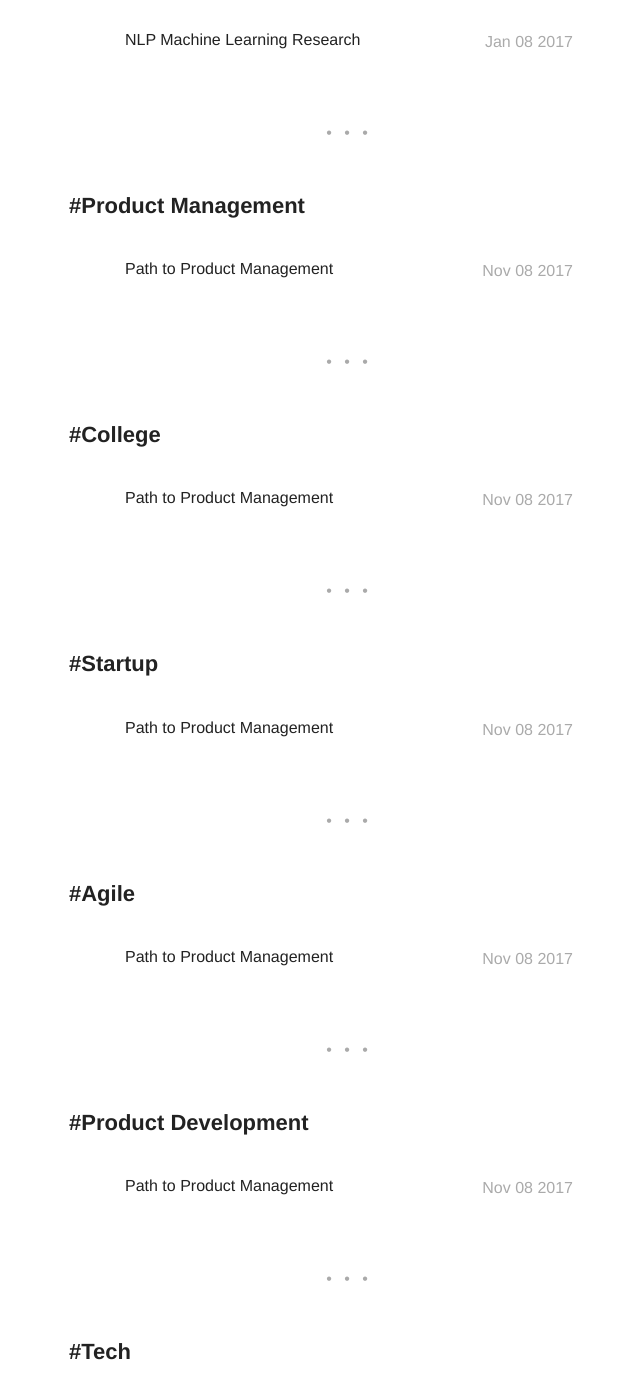
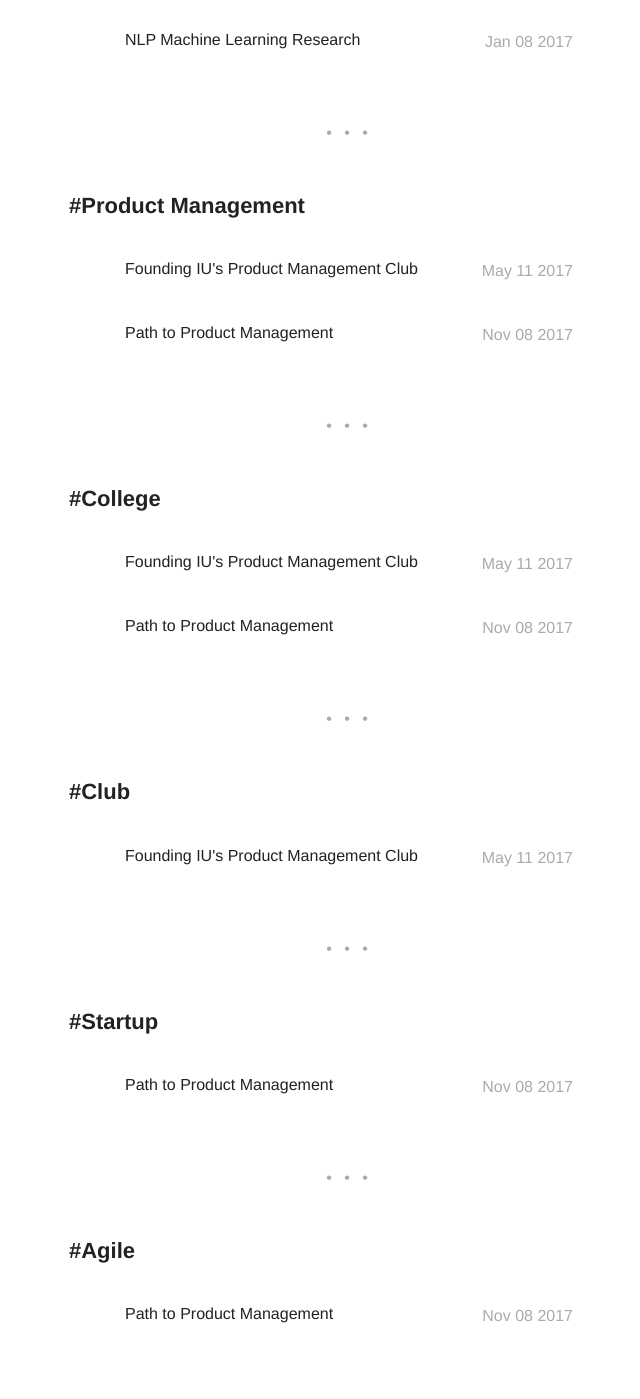
Before and after one commit to LoganJastremski/LoganJastremski.com, a Jekyll site: the page built from tags.html, in a window 1280 px wide and 1400 px high, scrolled down 1232 px. Shown: the whole window, without its empty margins (291-931 px from the left). Built offline with Jekyll 4.4.1, drawn with Linux system fonts in a browser that asks for light colours; some of the changed lines change nothing that is shown.

Commit message:
Test PM club

```diff
--- /dev/null
+++ b/_posts/2017-05-11-Product-Management-Club.markdown
@@ -0,0 +1,21 @@
+---
+title: "Founding IU's Product Management Club"
+layout: post
+date: 2017-05-11 11:11
+tag:
+- Product Management
+- College
+- Club
+image: https://loganjastremski.com/assets/images/blog/PM.jpg
+headerImage: true
+projects: true
+hidden: true # don't count this post in blog pagination
+description: "To help my fellow students learn about the role of a Product Manager"
+category: project
+author: loganjastremski
+externalLink: false
+---
+
+Our Vision - " At [Path to Product Management](http://pathtopm.com) our goal is to create a diverse community of college students to promote communal learning, showcase internship opportunities, and provide a platform with a supportive network to immerse within."
+
+Check back later for a update once we have our Community live!
```
Also changed, not shown: _posts/2017-11-08-Path-to-Product-Management.markdown (line endings or trailing spaces), assets/images/blog/PM.jpg (added).
